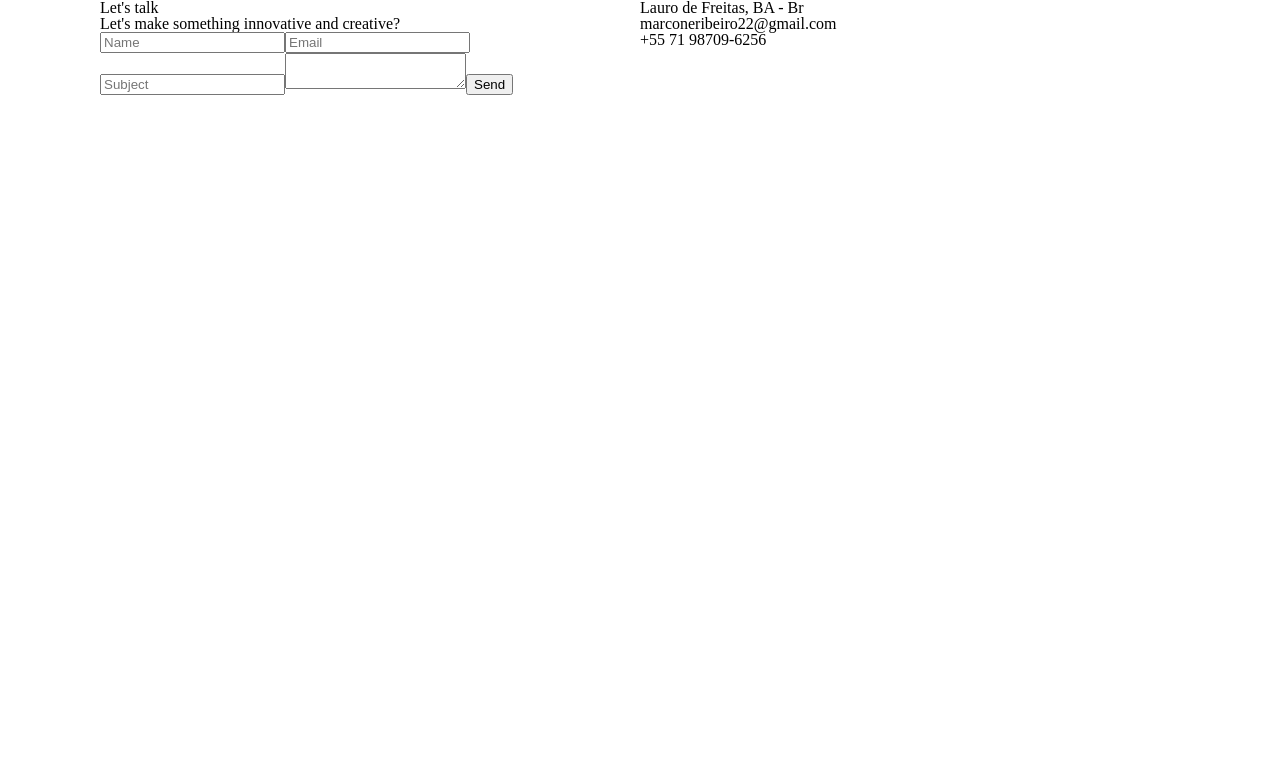
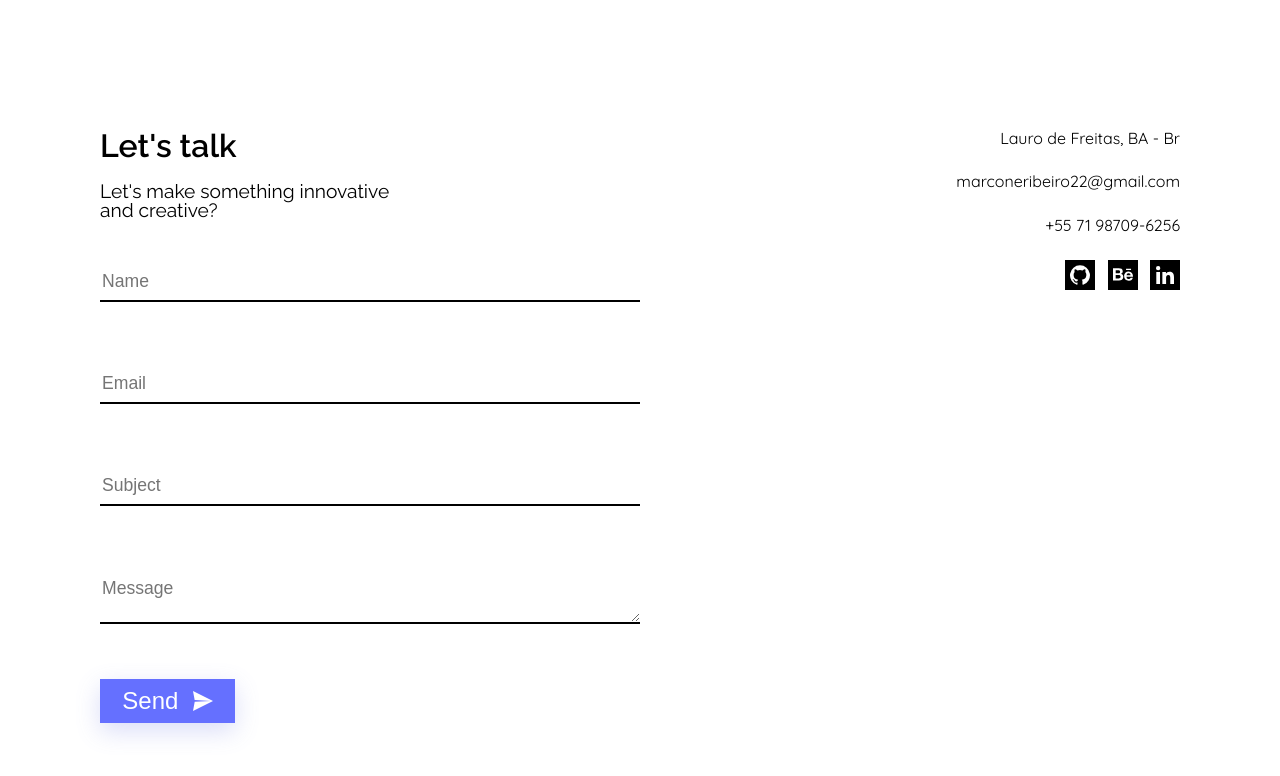
Before and after one commit to M4RC0N3/marcone-website, a Next.js app: page /home/contact in a window 1280 px wide. Shown: the top 776 px of the page. Built offline with nearby package versions, Linux system fonts and the light colour scheme.

Commit message:
create contact section

```diff
--- a/src/pages/home/contact/index.tsx
+++ b/src/pages/home/contact/index.tsx
@@ -4,34 +4,36 @@ import Link from 'next/link';
 import Image from 'next/image';
 
 import { Section, FormContainer, Header, Title, Subtitle, Form, Input, Message, Button,
-    InfoContactContainer, InfoContact, CityName, Email, Phone, SocialMediaContainer, LinksContainer,
-    IconContainer
+    InfoContactContainer, InfoContact, CityName, Email, Phone, SocialMediaContainer,
+    IconContainer, SendIcon
 } from './style';
 
 import gitubLogo from 'src/assets/icons/github.svg';
 import linkedinLogo from 'src/assets/icons/linkedin.svg';
 import behanceLogo from 'src/assets/icons/behance.svg';
+import sendIcon from 'src/assets/icons/send.svg';
 
 const Contact = () =>{
 
     return(
         <Section>
-
             <FormContainer>
                 <Header>
                     <Title>Let's talk</Title>
                     <Subtitle>Let's make something innovative and creative?</Subtitle>
                 </Header>
                 <Form>
-
                     <Input placeholder='Name' required/>
 
                     <Input placeholder='Email' required/>
 
                     <Input placeholder='Subject' required/>
 
-                    <Message required/>
-                    <Button>Send</Button>
+                    <Message placeholder='Message' required/>
+                    <Button>
+                        Send
+                        <SendIcon src={sendIcon} width={20} height={20} alt='send icon' draggable={false}/>
+                    </Button>
                 </Form>
             </FormContainer>
 
@@ -42,10 +44,15 @@ const Contact = () =>{
                     <Phone>+55 71 98709-6256</Phone>
 
                     <SocialMediaContainer>
-                        <LinksContainer>
                         <Link href='https://github.com/M4RC0N3' target='_blank'>
                             <IconContainer>
                                 <Image src={gitubLogo} width={20} height={20} alt='github logo' draggable={false}/>
+                            </IconContainer>
+                        </Link>
+
+                        <Link href='https://www.behance.net/marconeribeiro1' target='_blank'>
+                            <IconContainer>
+                                <Image src={behanceLogo} width={20} height={13} alt='behance logo' draggable={false}/>
                             </IconContainer>
                         </Link>
 
@@ -54,13 +61,6 @@ const Contact = () =>{
                                 <Image src={linkedinLogo} width={20} height={18} alt='linkedin logo' draggable={false}/>
                             </IconContainer>
                         </Link>
-
-                            <Link href='https://www.behance.net/marconeribeiro1' target='_blank'>
-                                <IconContainer>
-                                    <Image src={behanceLogo} width={20} height={13} alt='behance logo' draggable={false}/>
-                                </IconContainer>
-                            </Link>
-                        </LinksContainer>
                     </SocialMediaContainer>
                 </InfoContact>
             </InfoContactContainer>
--- a/src/pages/home/contact/style.ts
+++ b/src/pages/home/contact/style.ts
@@ -1,29 +1,135 @@
 import styled from 'styled-components';
-
+import Image from 'next/image';
 export const Section = styled.section`
     width: 100vw;
     min-height: 1059px;
     background-color: #fff;
     display: grid;
     grid-template-columns: 1fr 1fr;
-    padding: 0 100px;
+    padding: 130px 100px 0px;
     box-sizing: border-box;
 `;
 
 export const FormContainer = styled.div``;
 
-export const Header = styled.div``;
-export const Title = styled.h2``;
-export const Subtitle = styled.h3``;
-export const Form = styled.form``;
-export const Input = styled.input``;
-export const Message = styled.textarea``;
-export const Button = styled.button``;
-export const InfoContactContainer = styled.div``;
-export const InfoContact = styled.div``;
-export const CityName = styled.h5``;
-export const Email = styled.h5``;
-export const Phone = styled.h5``;
-export const SocialMediaContainer = styled.div``;
-export const LinksContainer = styled.div``;
-export const IconContainer = styled.div``;
+export const Header = styled.div`
+    max-width: 300px;
+`;
+export const Title = styled.h2`
+    font-size: 2rem;
+    font-family: 'raleway-semibold', sans-serif;
+`;
+export const Subtitle = styled.h3`
+    font-size: 1.2rem;
+    font-family: 'raleway-regular', sans-serif;
+    margin-top: 20px;
+`;
+export const Form = styled.form`
+    max-width: 766px;
+    display: flex;
+    flex-direction: column;
+    margin-top: 50px;
+    justify-content: space-between;
+`;
+export const Input = styled.input`
+    font-family: 'releway-regular', sans-serif;
+    font-size: 1.1rem;
+    border: none;
+    border-bottom: 2px solid #000;
+    transition: .5s cubic-bezier( 0.79,0.33,0,0.93 );
+    margin-bottom: 70px;
+    padding-bottom: 8px;
+    &:focus-visible{
+        outline: none;
+    }
+    &:focus{
+        border-bottom-color: #966aff;
+    }
+    &::placeholder{
+        margin-bottom: 10px;
+    }
+`;
+export const Message = styled.textarea`
+    font-family: 'releway-regular', sans-serif;
+    max-width: 100%;
+    max-height: 210px;
+    min-height: 30px;
+    font-size: 1.1rem;
+    border: none;
+    border-bottom: 2px solid #000;
+    transition: .5s cubic-bezier( 0.79,0.33,0,0.93 );
+    &:focus-visible{
+        outline: none;
+    }
+    &:focus{
+        border-bottom-color: #966aff;
+    }
+`;
+export const Button = styled.button`
+    width: 135px;
+    font-family: 'releway-regular', sans-serif;
+    font-size: 1.5rem;
+    background-color: #6570ff;
+    color: #fff;
+    box-sizing: border-box;
+    padding: 8px;
+    border: none;
+    margin-top: 55px;
+    box-shadow: 0 8px 24px rgba(101, 112, 225, .24);
+    cursor: pointer;
+    transition: .5s cubic-bezier( 0.79,0.33,0,0.93 );
+    margin-left: 0px;
+    display: flex;
+    justify-content: space-evenly;
+    align-items: center;
+
+    &:hover{
+        margin-left: 15px;
+    }
+    &:hover > img{
+        margin-right: -15px;
+    }
+`;
+export const SendIcon = styled(Image)`
+    transition: .5s cubic-bezier( 0.79,0.33,0,0.93 );
+`;
+export const InfoContactContainer = styled.div`
+    display: flex;
+    justify-content: end;
+`;
+export const InfoContact = styled.div`
+    height: 160px;
+    display: flex;
+    flex-direction: column;
+    align-items: end;
+    justify-content: space-between;
+`;
+export const CityName = styled.h5`
+    font-family: 'quicksand-regular', sans-serif;
+`;
+export const Email = styled.h5`
+    font-family: 'quicksand-regular', sans-serif;
+
+`;
+export const Phone = styled.h5`
+    font-family: 'quicksand-regular', sans-serif;
+
+`;
+export const SocialMediaContainer = styled.div`
+    width: 115px;
+    justify-content: space-between;
+    display: flex;
+    align-items: end;
+`;
+export const IconContainer = styled.div`
+    width: 30px;
+    height: 30px;
+    display: flex;
+    justify-content: center;
+    align-items: center;
+    background-color: #000;
+    transition: .3s ease-out;
+    &:hover{
+        background-color: #6570ff;
+    }
+`;
--- a/src/pages/home/style.ts
+++ b/src/pages/home/style.ts
@@ -212,7 +212,6 @@ export const IconBackground = styled.div`
     display: flex;
     justify-content: center;
     align-items: center;
-    border-radius: 100%;
     transition: .4s ease-in-out;
     &:hover{
         background-color: #776fff;
```
Also changed, not shown: src/assets/icons/send.svg (added). Lines whose indentation alone changed are shown as unchanged.
